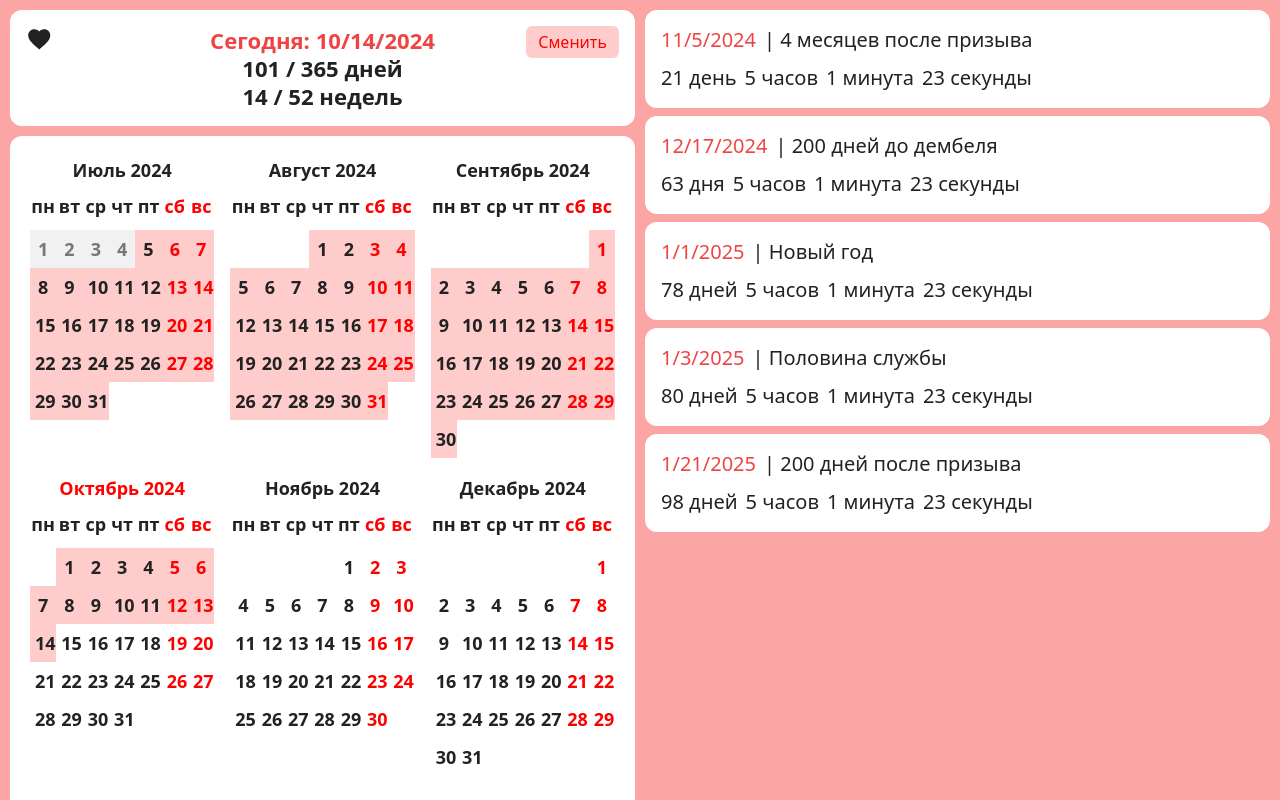
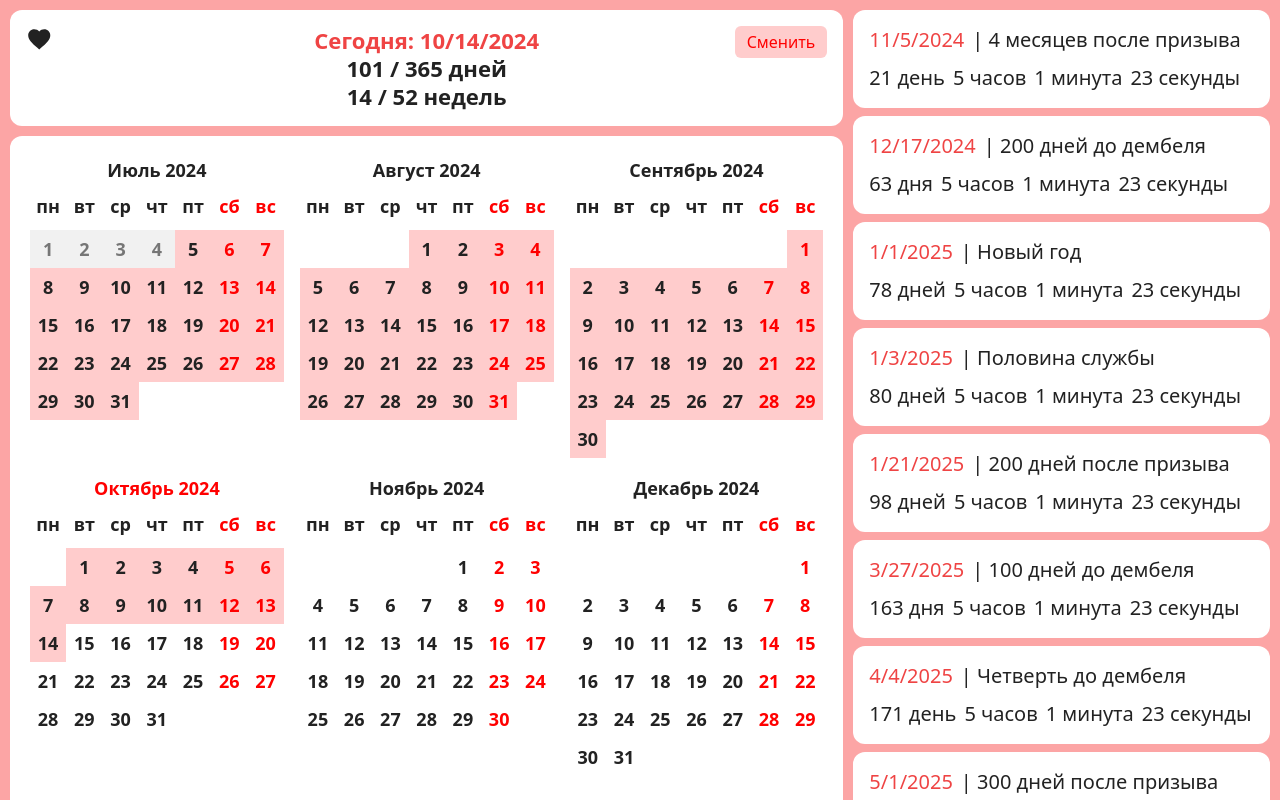
Before and after one commit to esaytar/next-counter, a Next.js app: page /meow/ in a window 1280 px wide. Both pictures are taken after a click on the button "Сменить". Shown: the top 800 px of the page. Built offline with nearby package versions, Linux system fonts and the light colour scheme.

Commit message:
edited view of dates

```diff
--- a/app/page.jsx
+++ b/app/page.jsx
@@ -26,7 +26,7 @@ export default function Home() {
             <CalendarSlider state={isSlider}/>
           </div>
       </div>
-      <div className={`lg:w-full overflow-x-hidden ${isSlider ? 'h-full' : 'lg:w-1/2'}`}>
+      <div className={`overflow-x-hidden ${isSlider ? 'h-full lg:w-full' : 'lg:w-1/2'}`}>
         <CardsSlider state={isSlider}/>
       </div>
     </main>
--- a/components/CalendarSlider.jsx
+++ b/components/CalendarSlider.jsx
@@ -61,7 +61,7 @@ export default function CalendarSlider({state}) {
 
     return (
         <>
-            <div className={`${state ? 'block' : 'hidden'}`}>
+            <div className={state ? 'block' : 'hidden'}>
                 <swiper-container
                     init="false"
                     ref={swiperRef}
--- a/components/CardsSlider.jsx
+++ b/components/CardsSlider.jsx
@@ -41,11 +41,11 @@ const nearestCall = findNextSunday()
 export const dates = [
     { reason: 'Повестка', date: "2024-07-02 08:00:00" },
     { reason: 'Призыв', date: "2024-07-05 00:00:00" },
-    { reason: 'Двухлетие знакомства', date: "2024-07-18 20:55:00" },
-    { reason: 'Кошачий день', date: "2024-07-29 00:00:00" },
+    // { reason: 'Двухлетие знакомства', date: "2024-07-18 20:55:00" },
+    // { reason: 'Кошачий день', date: "2024-07-29 00:00:00" },
     { reason: 'Присяга', date: "2024-08-02 09:00:00" },
-    { reason: 'Рыбий день', date: "2024-08-29 00:00:00" },
-    { reason: 'Годовщина', date: "2024-09-06 00:00:00" },
+    // { reason: 'Рыбий день', date: "2024-08-29 00:00:00" },
+    // { reason: 'Годовщина', date: "2024-09-06 00:00:00" },
     { reason: '300 дней до дембеля', date: "2024-09-08 00:00:00" },
     { reason: 'Четверть службы', date: "2024-10-04 00:00:00" },
     { reason: '100 дней после призыва', date: "2024-10-13 00:00:00" },
@@ -53,7 +53,7 @@ export const dates = [
     { reason: 'Новый год', date: "2025-01-01 00:00:00" },,
     { reason: 'Половина службы', date: "2025-01-03 00:00:00" },
     { reason: '200 дней после призыва', date: "2025-01-21 00:00:00" },
-    { reason: '23 февраля', date: "2025-02-23 00:00:00" },
+    // { reason: '23 февраля', date: "2025-02-23 00:00:00" },
     { reason: '100 дней до дембеля', date: "2025-03-27 00:00:00" },
     { reason: 'Четверть до дембеля', date: "2025-04-04 00:00:00" },
     { reason: '300 дней после призыва', date: "2025-05-01 00:00:00" },
@@ -97,6 +97,8 @@ export default function CardsSlider({state}) {
     }
 
     return (
+        <>
+            <div className={`h-full ${state ? 'block' : 'hidden'}`}>
                 <swiper-container
                     init="false"
                     ref={swiperRef}
@@ -118,5 +120,15 @@ export default function CardsSlider({state}) {
                             </swiper-slide>
                         ))}
                 </swiper-container>
+            </div>
+            <div className={`h-full flex-col gap-2 ${state ? 'hidden' : 'flex'}`}>
+                {sortedDates.map((item, index) => (
+                    <Card
+                        key={index}
+                        date={item.date}
+                        reason={item.reason}
+                />))}
+            </div>
+        </>
     )
 }
```
Lines whose indentation alone changed are shown as unchanged.
